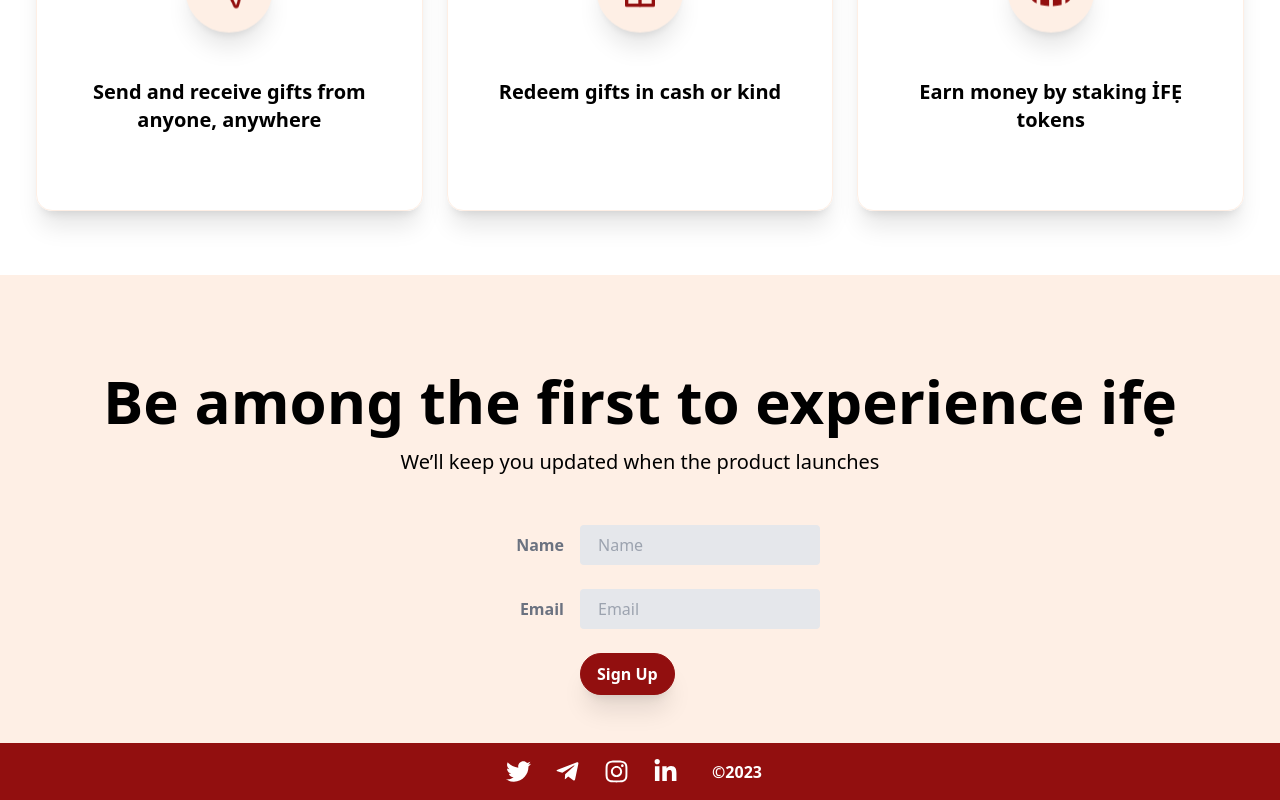
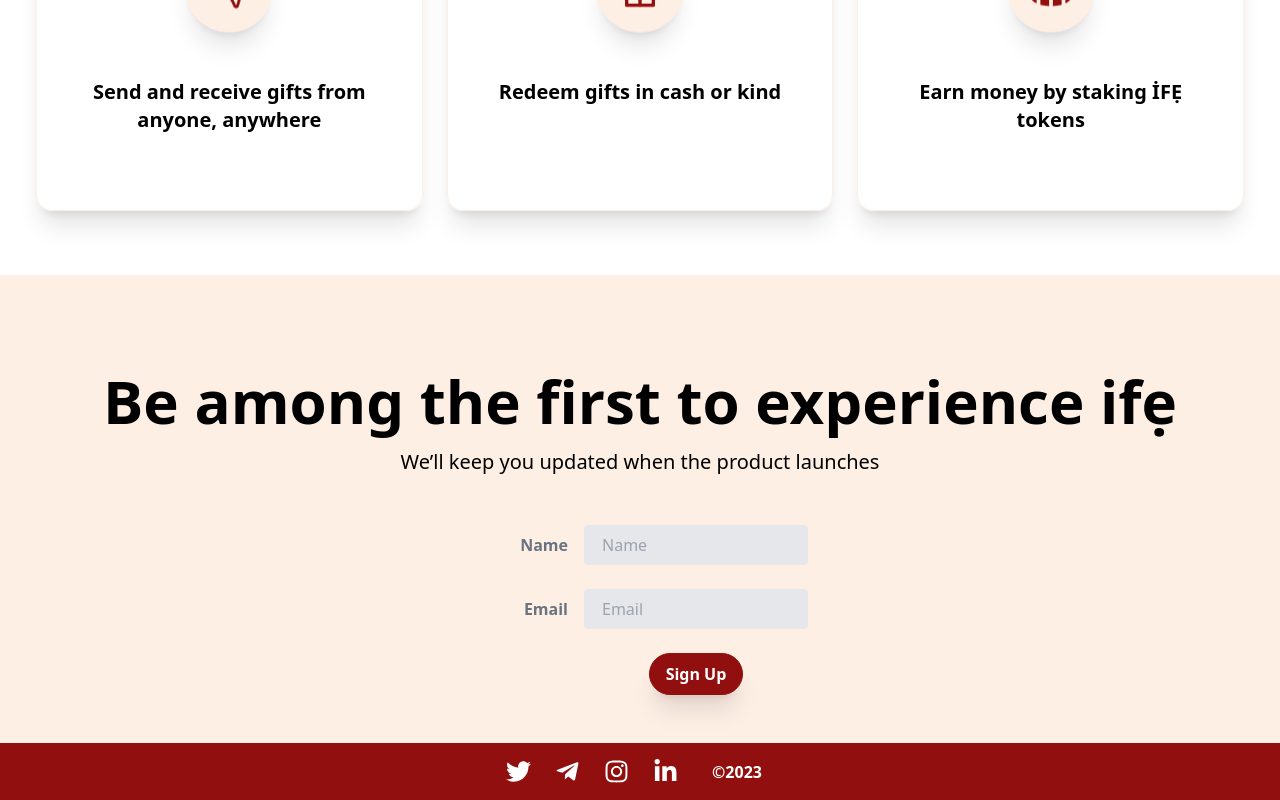
Before and after one commit to GUchechi/getIfe, a React (Create React App) app: page / in a window 1280 px wide. Shown: the part 913-1713 px from the top of the page. Built offline with nearby package versions, Linux system fonts and the light colour scheme; the HTML template or start-up script is replaced by a standard one.

Commit message:
contact section

```diff
--- a/src/components/Contact.jsx
+++ b/src/components/Contact.jsx
@@ -29,7 +29,7 @@ const Contact = () => {
   return (
     <div
       name="contact"
-      className="flex flex-col bg-[#feefe5] justify-center items-center w-full h-full py-12"
+      className="flex flex-col bg-[#FEEFE5] justify-center items-center w-full h-full py-12"
     >
       <div className="flex flex-col justify-center items-center px-6 py-12">
         <h2 className="font-bold text-center lg:text-6xl sm:text-4xl text-[48px]">
@@ -39,7 +39,7 @@ const Contact = () => {
           We’ll keep you updated when the product launches
         </p>
       </div>
-      <form ref={form} onSubmit={sendEmail} className="w-full px-3 max-w-sm">
+      <form ref={form} onSubmit={sendEmail} className="w-full px-6 max-w-sm">
         <div className="md:flex md:items-center mb-6">
           <div className="md:w-1/3">
             <label className="block text-gray-500 font-bold md:text-right mb-1 md:mb-0 pr-4">
@@ -76,7 +76,7 @@ const Contact = () => {
         </div>
         <div className="md:flex md:items-center">
           <div className="md:w-1/3"></div>
-          <div className="md:w-2/3">
+          <div className="md:w-2/3 flex items-center justify-center">
             <button
               className="items-center text-center justify-center shadow-xl bg-[#920F0F] hover:bg[#920F0F] focus:shadow-outline focus:outline-none text-white font-bold py-2 px-4 rounded-full"
               type="submit"
```
